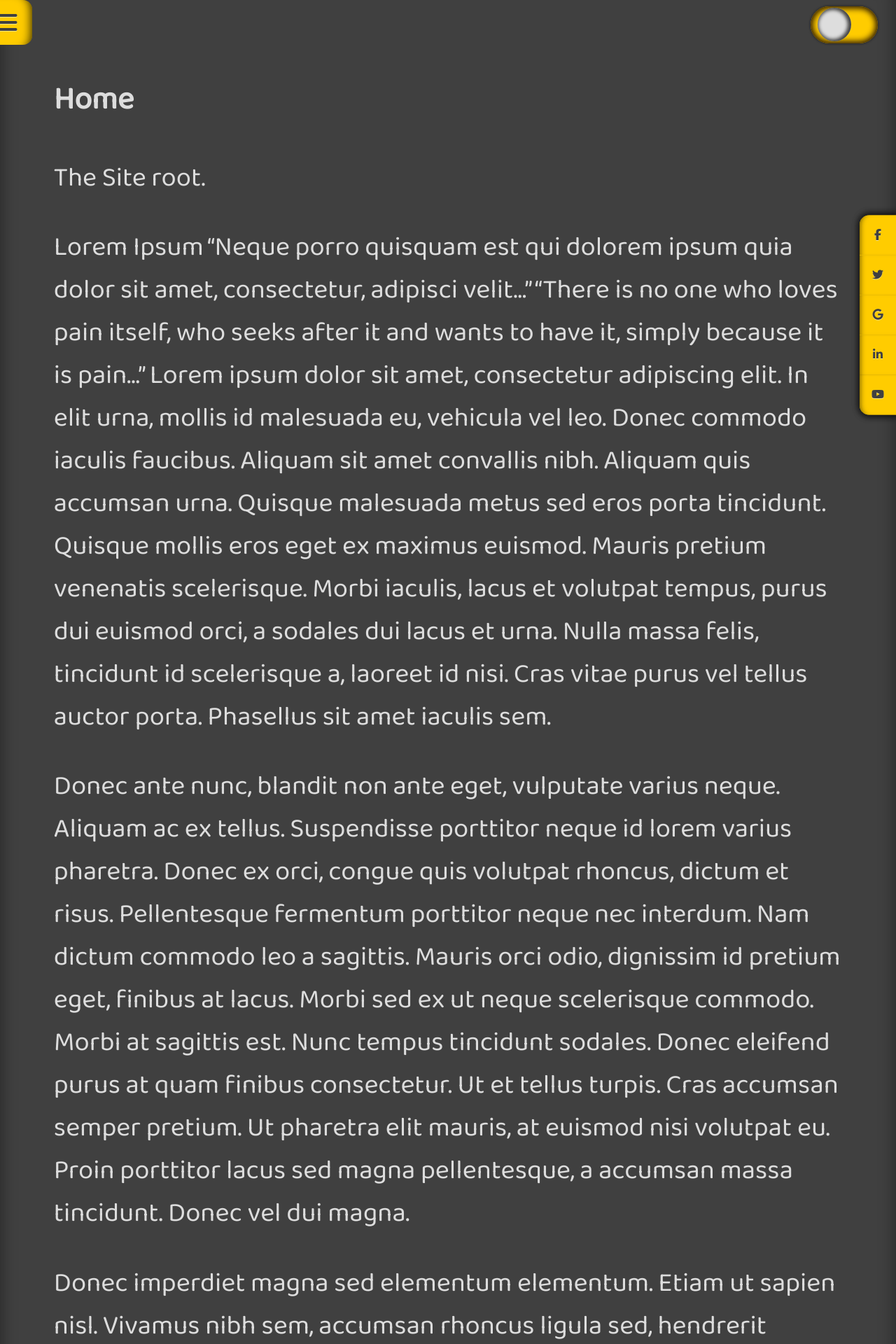
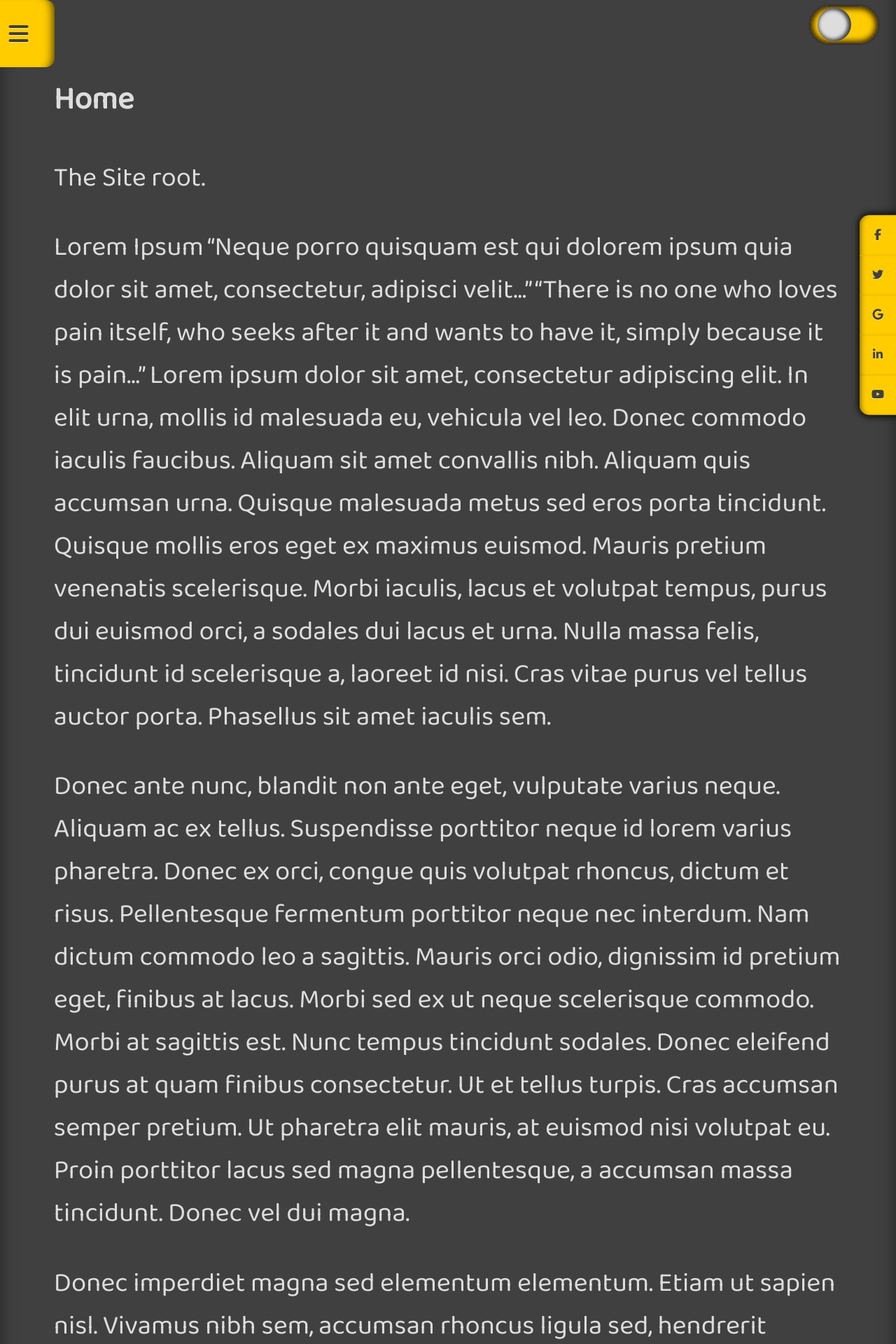
Before and after one commit to brettjrea/brettjrea.github.io-old, a Jekyll site: the page built from index.md, in a window 1280 px wide. Shown: the top 1920 px of the page at 70% size. Built offline with Jekyll 4.4.1, drawn with Linux system fonts in a browser that asks for light colours; nearby versions of some CDN libraries; comment, search, counter and statistics services are not loaded.

Commit message:
Update styles.scss

```diff
--- a/assets/css/styles.scss
+++ b/assets/css/styles.scss
@@ -166,7 +166,7 @@
 color: var(--bg);
 box-shadow: var(--navshine);
 overflow-x: hidden; /* Disable horizontal scroll */
-padding-top: 10vh;
+padding-top: 5vh;
 }
 
 .effect {
@@ -203,7 +203,7 @@
 margin-left: -2vw;
 z-index: 2;
 float:left;
-padding: 1rem;
+padding: 2rem;
 text-shadow: 0px 1px 0px rgba(255, 255, 255, .5);
 text-decoration: none;
 font-size: 2rem;
```
